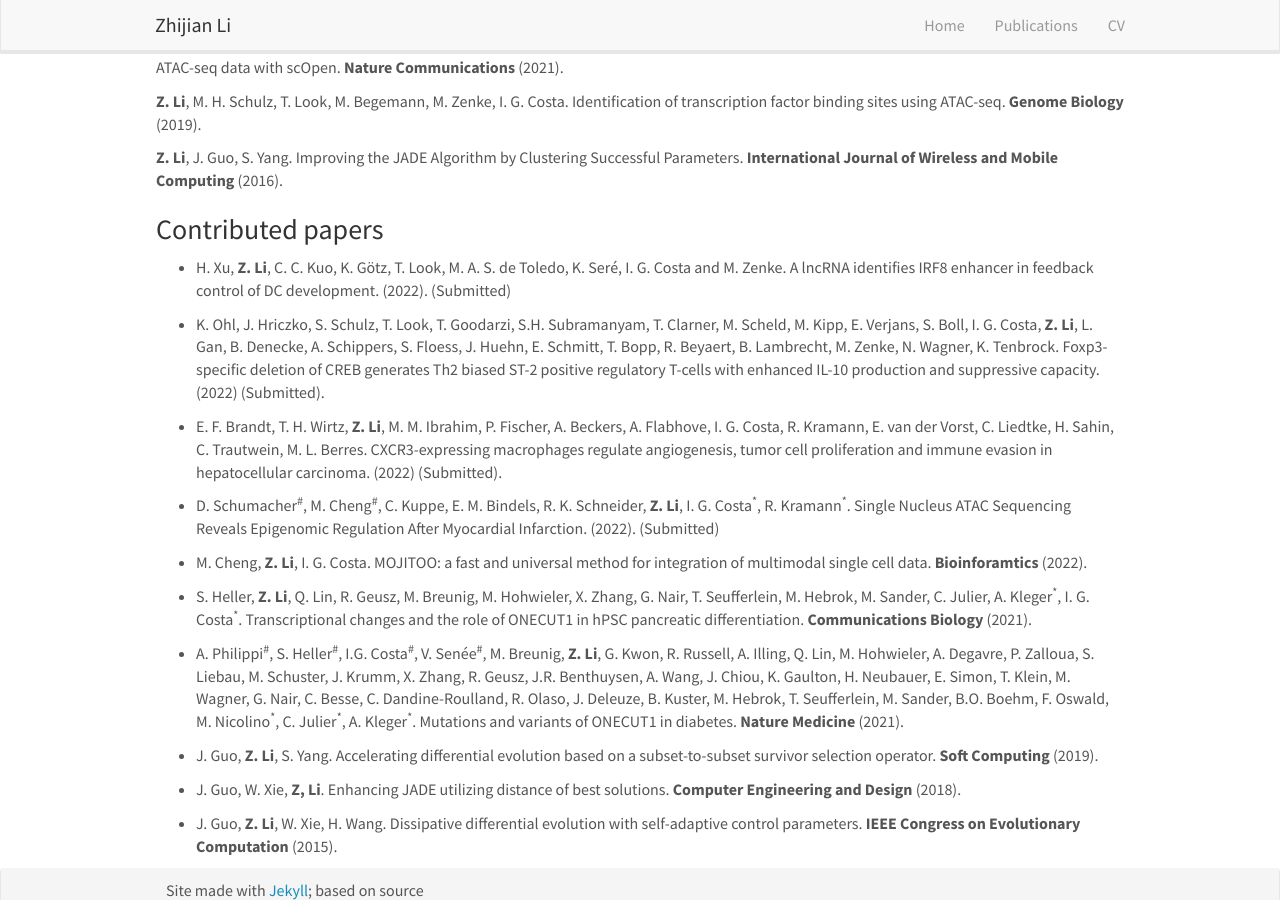
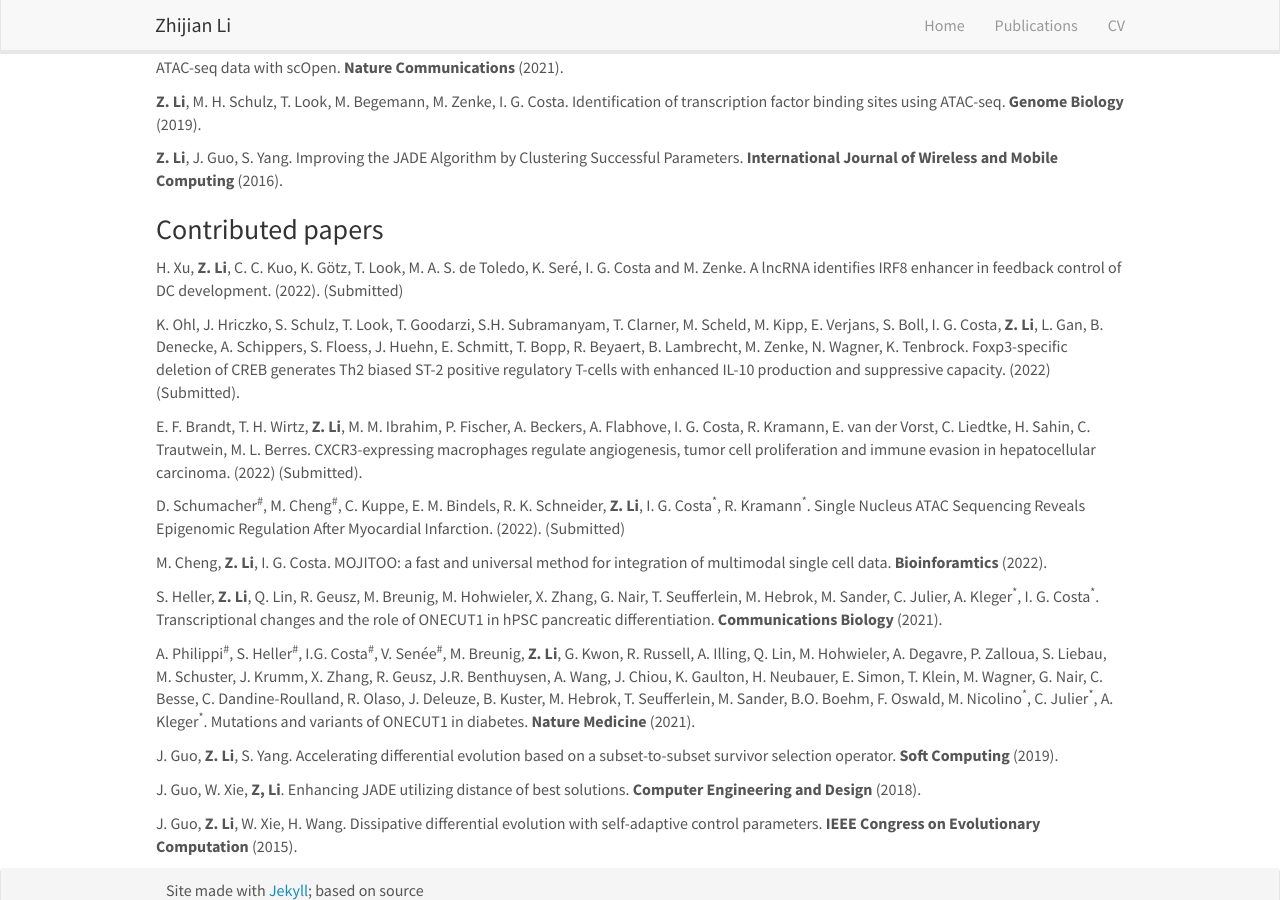
Before and after one commit to lzj1769/lzj1769.github.io, a Jekyll site: the page built from _pages/publications.md, in a window 1280 px wide and 900 px high, scrolled down 486 px. Built offline with Jekyll 4.4.1, drawn with Linux system fonts in a browser that asks for light colours; nearby versions of some CDN libraries.

Commit message:
update pub

```diff
--- a/_pages/publications.md
+++ b/_pages/publications.md
@@ -27,22 +27,22 @@ C. Kuppe<sup>\#</sup>, R. O. R. Flores<sup>\#</sup>, **Z. Li<sup>\#</sup>**, S.
 
 ### Contributed papers
 
-* H. Xu, **Z. Li**, C. C. Kuo, K. Götz, T. Look, M. A. S. de Toledo, K. Seré, I. G. Costa and M. Zenke. A lncRNA identifies IRF8 enhancer in feedback control of DC development. (2022). (Submitted)
+H. Xu, **Z. Li**, C. C. Kuo, K. Götz, T. Look, M. A. S. de Toledo, K. Seré, I. G. Costa and M. Zenke. A lncRNA identifies IRF8 enhancer in feedback control of DC development. (2022). (Submitted)
 
-* K. Ohl, J. Hriczko, S. Schulz, T. Look, T. Goodarzi, S.H. Subramanyam, T. Clarner, M. Scheld, M. Kipp, E. Verjans, S. Boll, I. G. Costa, **Z. Li**, L. Gan, B. Denecke, A. Schippers, S. Floess, J. Huehn, E. Schmitt, T. Bopp, R. Beyaert, B. Lambrecht, M. Zenke, N. Wagner, K. Tenbrock. Foxp3-specific deletion of CREB generates Th2 biased ST-2 positive regulatory T-cells with enhanced IL-10 production and suppressive capacity. (2022) (Submitted).
+K. Ohl, J. Hriczko, S. Schulz, T. Look, T. Goodarzi, S.H. Subramanyam, T. Clarner, M. Scheld, M. Kipp, E. Verjans, S. Boll, I. G. Costa, **Z. Li**, L. Gan, B. Denecke, A. Schippers, S. Floess, J. Huehn, E. Schmitt, T. Bopp, R. Beyaert, B. Lambrecht, M. Zenke, N. Wagner, K. Tenbrock. Foxp3-specific deletion of CREB generates Th2 biased ST-2 positive regulatory T-cells with enhanced IL-10 production and suppressive capacity. (2022) (Submitted).
 
-* E. F. Brandt, T. H. Wirtz, **Z. Li**, M. M. Ibrahim, P. Fischer, A. Beckers, A. Flabhove, I. G. Costa, R. Kramann, E. van der Vorst, C. Liedtke, H. Sahin, C. Trautwein, M. L. Berres. CXCR3-expressing macrophages regulate angiogenesis, tumor cell proliferation and immune evasion in hepatocellular carcinoma. (2022) (Submitted).
+E. F. Brandt, T. H. Wirtz, **Z. Li**, M. M. Ibrahim, P. Fischer, A. Beckers, A. Flabhove, I. G. Costa, R. Kramann, E. van der Vorst, C. Liedtke, H. Sahin, C. Trautwein, M. L. Berres. CXCR3-expressing macrophages regulate angiogenesis, tumor cell proliferation and immune evasion in hepatocellular carcinoma. (2022) (Submitted).
 
-* D. Schumacher<sup>\#</sup>, M. Cheng<sup>\#</sup>, C. Kuppe, E. M. Bindels, R. K. Schneider, **Z. Li**, I. G. Costa<sup>*</sup>, R. Kramann<sup>*</sup>. Single Nucleus ATAC Sequencing Reveals Epigenomic Regulation After Myocardial Infarction. (2022). (Submitted)
+D. Schumacher<sup>\#</sup>, M. Cheng<sup>\#</sup>, C. Kuppe, E. M. Bindels, R. K. Schneider, **Z. Li**, I. G. Costa<sup>*</sup>, R. Kramann<sup>*</sup>. Single Nucleus ATAC Sequencing Reveals Epigenomic Regulation After Myocardial Infarction. (2022). (Submitted)
 
-* M. Cheng, **Z. Li**, I. G. Costa. MOJITOO: a fast and universal method for integration of multimodal single cell data. **Bioinforamtics** (2022).
+M. Cheng, **Z. Li**, I. G. Costa. MOJITOO: a fast and universal method for integration of multimodal single cell data. **Bioinforamtics** (2022).
 
-* S. Heller, **Z. Li**, Q. Lin, R. Geusz, M. Breunig, M. Hohwieler, X. Zhang, G. Nair, T. Seufferlein, M. Hebrok, M. Sander, C. Julier, A. Kleger<sup>*</sup>, I. G. Costa<sup>*</sup>. Transcriptional changes and the role of ONECUT1 in hPSC pancreatic differentiation. **Communications Biology** (2021).
+S. Heller, **Z. Li**, Q. Lin, R. Geusz, M. Breunig, M. Hohwieler, X. Zhang, G. Nair, T. Seufferlein, M. Hebrok, M. Sander, C. Julier, A. Kleger<sup>*</sup>, I. G. Costa<sup>*</sup>. Transcriptional changes and the role of ONECUT1 in hPSC pancreatic differentiation. **Communications Biology** (2021).
 
-* A. Philippi<sup>\#</sup>, S. Heller<sup>\#</sup>, I.G. Costa<sup>\#</sup>, V. Senée<sup>\#</sup>, M. Breunig, **Z. Li**, G. Kwon, R. Russell, A. Illing, Q. Lin, M. Hohwieler, A. Degavre, P. Zalloua, S. Liebau, M. Schuster, J. Krumm, X. Zhang, R. Geusz, J.R. Benthuysen, A. Wang, J. Chiou, K. Gaulton, H. Neubauer, E. Simon, T. Klein, M. Wagner, G. Nair, C. Besse, C. Dandine-Roulland, R. Olaso, J. Deleuze, B. Kuster, M. Hebrok, T. Seufferlein, M. Sander, B.O. Boehm, F. Oswald, M. Nicolino<sup>*</sup>, C. Julier<sup>*</sup>, A. Kleger<sup>*</sup>. Mutations and variants of ONECUT1 in diabetes. **Nature Medicine** (2021).
+A. Philippi<sup>\#</sup>, S. Heller<sup>\#</sup>, I.G. Costa<sup>\#</sup>, V. Senée<sup>\#</sup>, M. Breunig, **Z. Li**, G. Kwon, R. Russell, A. Illing, Q. Lin, M. Hohwieler, A. Degavre, P. Zalloua, S. Liebau, M. Schuster, J. Krumm, X. Zhang, R. Geusz, J.R. Benthuysen, A. Wang, J. Chiou, K. Gaulton, H. Neubauer, E. Simon, T. Klein, M. Wagner, G. Nair, C. Besse, C. Dandine-Roulland, R. Olaso, J. Deleuze, B. Kuster, M. Hebrok, T. Seufferlein, M. Sander, B.O. Boehm, F. Oswald, M. Nicolino<sup>*</sup>, C. Julier<sup>*</sup>, A. Kleger<sup>*</sup>. Mutations and variants of ONECUT1 in diabetes. **Nature Medicine** (2021).
 
-* J. Guo, **Z. Li**, S. Yang. Accelerating differential evolution based on a subset-to-subset survivor selection operator. **Soft Computing** (2019).
+J. Guo, **Z. Li**, S. Yang. Accelerating differential evolution based on a subset-to-subset survivor selection operator. **Soft Computing** (2019).
 
-* J. Guo, W. Xie, **Z, Li**. Enhancing JADE utilizing distance of best solutions. **Computer Engineering and Design** (2018).
+J. Guo, W. Xie, **Z, Li**. Enhancing JADE utilizing distance of best solutions. **Computer Engineering and Design** (2018).
 
-* J. Guo, **Z. Li**, W. Xie, H. Wang. Dissipative differential evolution with self-adaptive control parameters. **IEEE Congress on Evolutionary Computation** (2015).
+J. Guo, **Z. Li**, W. Xie, H. Wang. Dissipative differential evolution with self-adaptive control parameters. **IEEE Congress on Evolutionary Computation** (2015).
```
